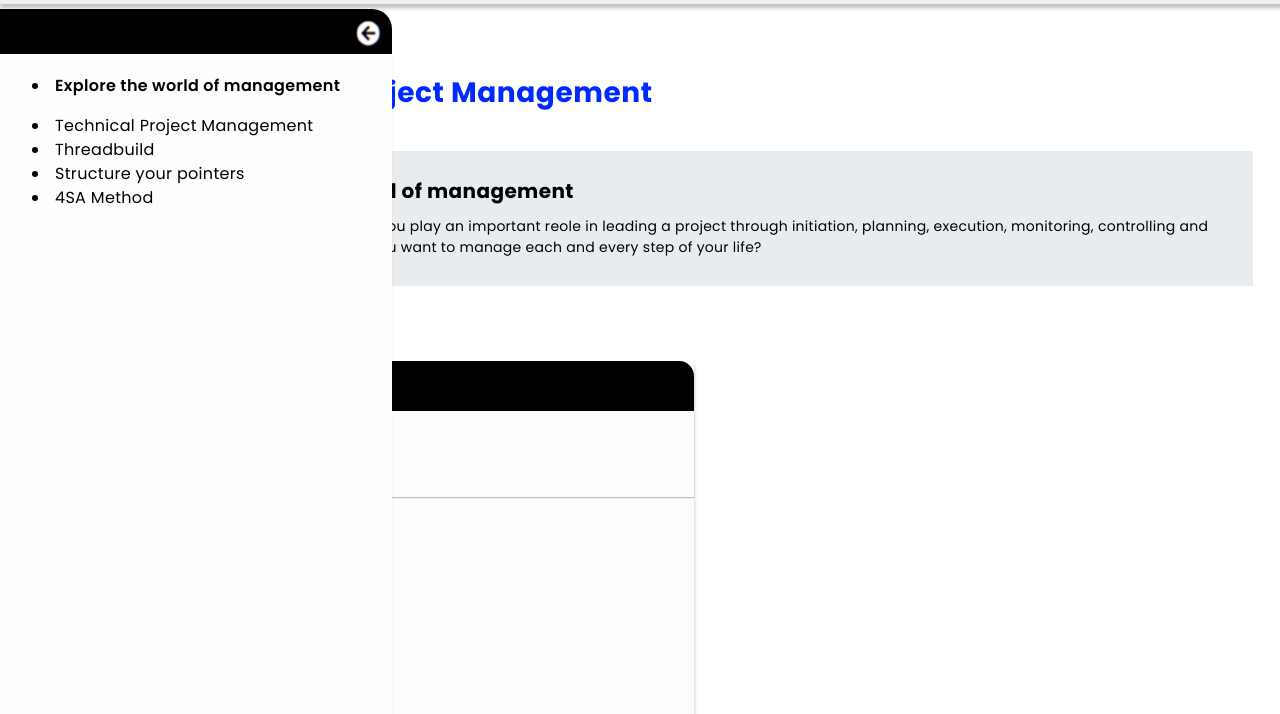
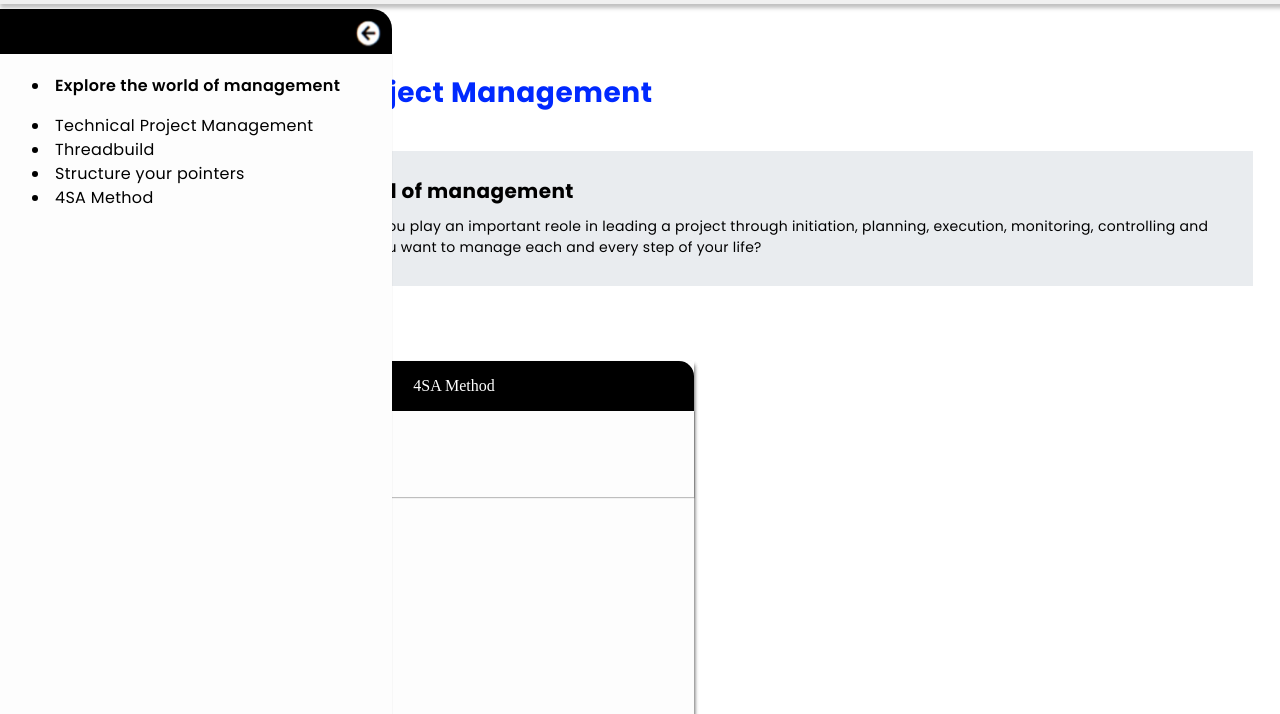
Before and after one commit to Rajankumar001/Deep_Thought_assignment, a plain HTML site: page index.html in a window 1280 px wide. Shown: the part 86-800 px from the top of the page. Drawn offline with Linux system fonts and the light colour scheme.

Commit message:
changes in script.js

```diff
--- a/index.css
+++ b/index.css
@@ -336,6 +336,8 @@ color: #000000;
 /* C--A--R--D  <-----||||||||||||--->C--O--N--T--A--I--N--E--R */
 #card-container{
     display: flex;
+    flex-wrap: wrap;
+    gap: 20px;
 
 }
 .main-card-container{
@@ -363,6 +365,7 @@ top: 307px;
 left: 214px;
 gap: 0px;
 background: #000000;
+color: white;
 border-radius: 15px 15px 0px 0px;
 opacity: 0px;
 
@@ -377,4 +380,5 @@ opacity: 0px;
 background: #FDFDFD;
 box-shadow: 0px 1px 1px 0px #00000040;
 
+
 }
--- a/index.html
+++ b/index.html
@@ -92,7 +92,7 @@
          </div>
 
          <div id="card-container">
-        <div class="main-card-container" >
+        <!-- <div class="main-card-container" >
         <div class="card-title">
           <p id="card-heading-tile"></p>
         </div>
@@ -100,7 +100,7 @@
           <p id="card-description-detail"></p>
         </div>
         <div class="card-content"></div>
-    </div>
+    </div>  -->
   </div>
   </div>
     </main>
--- a/script.js
+++ b/script.js
@@ -23,17 +23,33 @@ document.addEventListener('DOMContentLoaded', () => {
         .then(response => response.json())
         .then(data => {
             const cardContainer = document.getElementById('card-container');
-            const maincardcontainer=document.getElementsByClassName('main-card-container')
             data.forEach(item => {
                 item.tasks.forEach(task => {
                     task.assets.forEach(asset => {
 
-                        const cardTitleParagraph = document.getElementsByClassName('card-heading-tile');
-                        cardTitleParagraph.innerText = asset.asset_title;
+                        const card = document.createElement('div');
+                        card.classList.add('main-card-container');
 
-                        const cardDescriptionParagraph = document.createElement('card-heading-description');
-                        cardDescriptionParagraph.innerText = asset.asset_description;
-                        cardContainer.appendChild(maincardcontainer);
+                        // Card title
+                        const cardTitle = document.createElement('div');
+                        cardTitle.classList.add('card-title');
+                        const cardTitleText = document.createElement('p');
+                        cardTitleText.textContent = asset.asset_title;
+                        cardTitle.appendChild(cardTitleText);
+
+                        // Card description
+                        const cardDescription = document.createElement('div');
+                        cardDescription.classList.add('card-description');
+                        const cardDescriptionText = document.createElement('p');
+                        cardDescriptionText.textContent = asset.asset_description;
+                        cardDescription.appendChild(cardDescriptionText);
+
+                        // Append title and description to card
+                        card.appendChild(cardTitle);
+                        card.appendChild(cardDescription);
+
+                        // Append card to main container
+                        cardContainer.appendChild(card);
                     });
                 });
             });
```
